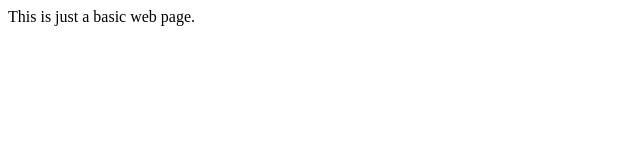
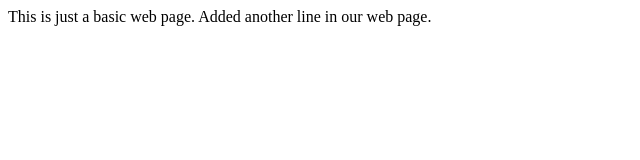
Before and after one commit to iamrisingstar/firstrepo, a plain HTML site: page index.html in a window 1280 px wide. Shown: the whole page, without its empty margins (0-640 px from the left). Drawn offline with Linux system fonts and the light colour scheme.

Commit message:
added another line

```diff
--- a/index.html
+++ b/index.html
@@ -6,5 +6,6 @@
 </head>
 <body>
 	This is just a basic web page.
+	Added another line in our  web page.
 </body>
 </html>
```
